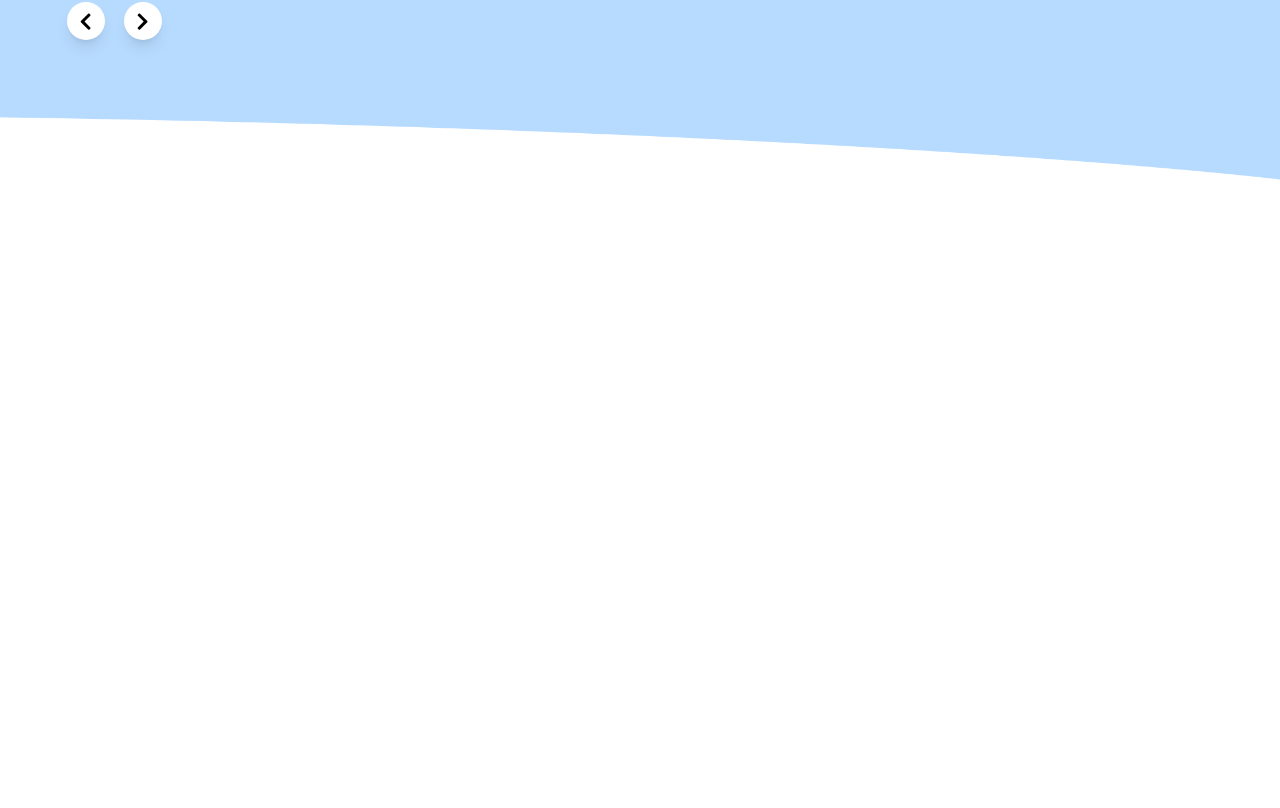
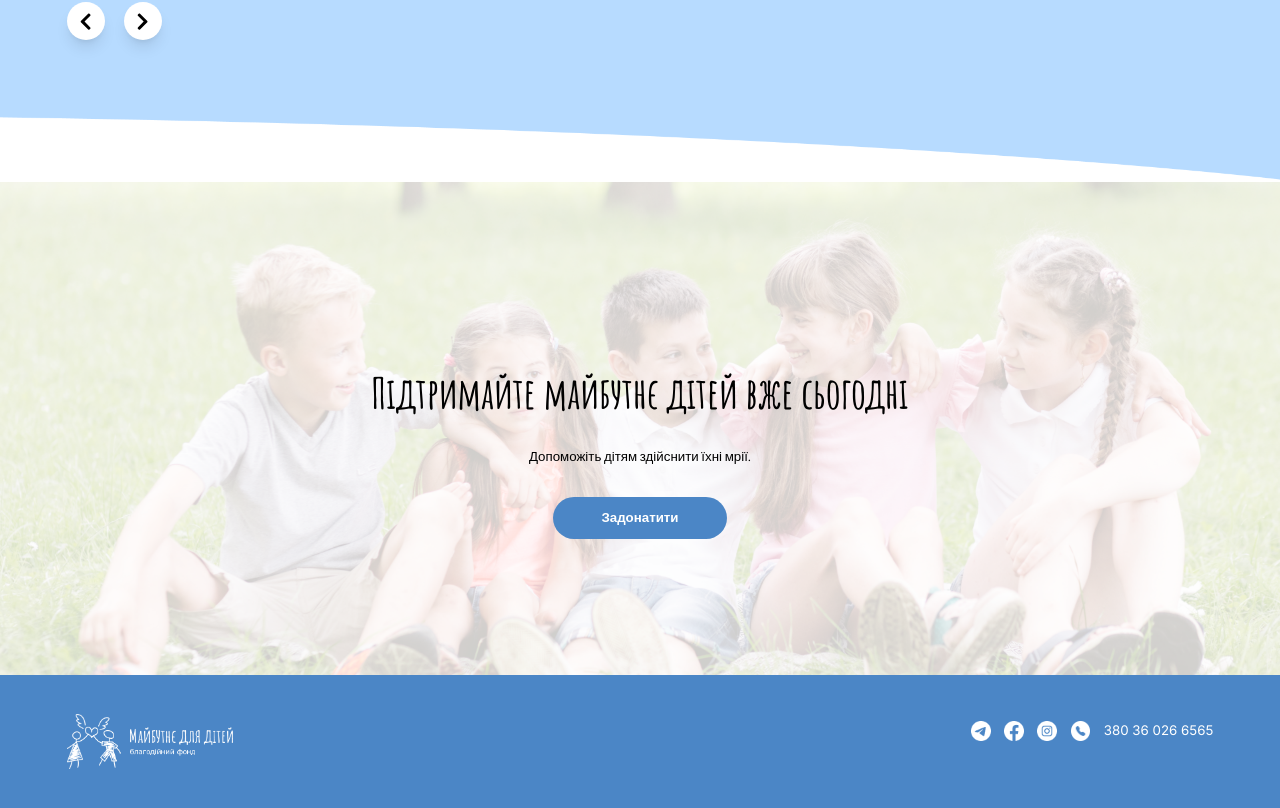
Before and after one commit to Odink923/SiteFUND, a Next.js app: page / in a window 1280 px wide. Shown: the part 4999-5807 px from the top of the page. Before the commit the page ends 5181 px from the top, so only its background shows below. Built offline with nearby package versions, Linux system fonts and the light colour scheme.

Commit message:
finish main page

```diff
--- a/src/app/components/Footer/Footer.tsx
+++ b/src/app/components/Footer/Footer.tsx
@@ -1,50 +1,45 @@
 import Image from 'next/image';
 export default function Footer() {
     return (
-       <div className="bg-[#4B86C6] flex justify-between lg:pl-[5.21vw] lg:pt-[4.89vh] lg:pb-[4.89vh]">
+       <div className="bg-[#4B86C6] pt-30 pb-30 flex flex-col-reverse justify-center items-center md:flex-row md:justify-between md:pl-[5.21vw] md:pt-[4.89vh] md:pb-[4.89vh]">
+         <div className="relative w-[112px]   h-[36px] sm:scale-125 sm:origin-left md:scale-100   md:w-[13.02vw] md:h-[4.27vw]"> {/* Забезпечує, що логотип не стискається */}
                 <Image
                     src="/images/Logo.png" // Шлях до вашого зображення
                     alt="Logo"
-                    width={250}
-                    height={82}
-                    className="object-cover
-                lg:w-[13.02vw] lg:h-[4.27vw]
-                " // Використання Tailwind класу через className
+                    fill
                 />
-          <div className="flex items-center lg:space-x-[1.04vw]   flex-shrink-0"> {/* flex контейнер для іконок з простором між ними */}
+            </div>
+          <div className="flex  items-center pb-20  space-x-[1.0625rem] md:space-x-[1.04vw]   flex-shrink-0"> {/* flex контейнер для іконок з простором між ними */}
+          <div className="relative w-[20px] h-[20px] lg:w-[1.56vw] lg:h-[1.56vw]">
                     <Image
                         src="/images/TelegramIcon.png"
                         alt="Telegram"
-                    width={40}
-                    height={40}
-                    className="object-contain
-                lg:w-[2.08vw] lg:h-[2.08vw] " // Встановлює об'єктну відповідність для утримання оригінального розміру
+                        fill
                     />
+                </div>
+                <div className="relative w-[20px] h-[20px] lg:w-[1.56vw] lg:h-[1.56vw]">
                     <Image
                         src="/images/FacebookIcon.png"
                         alt="Facebook"
-                    width={40}
-                    height={40}
-                    className="object-contain
-                lg:w-[2.08vw] lg:h-[2.08vw]  " // Встановлює об'єктну відповідність для утримання оригінального розміру
+                        fill
                     />
+                </div>
+                <div className="relative w-[20px] h-[20px] lg:w-[1.56vw] lg:h-[1.56vw]">
                     <Image
                         src="/images/InstagramIcon.png"
                         alt="Instagram"
-                    width={40}
-                    height={40}
-                    className="object-contain
-                lg:w-[2.08vw] lg:h-[2.08vw] " // Встановлює об'єктну відповідність для утримання оригінального розміру
+                        fill
                     />
+                </div>
+                <div className="relative w-[20px] h-[20px] lg:w-[1.56vw] lg:h-[1.56vw]">
                     <Image
                         src="/images/FooterIcon.png"
                         alt="Instagram"
-                    width={40}
-                    height={40}
-                    className="object-contain
-                lg:w-[2.08vw] lg:h-[2.08vw] " // Встановлює об'єктну відповідність для утримання оригінального розміру
+                        fill
                     />
-                <p className="text-white lg:text-[1.04vw] lg:pr-[5.21vw]">380 36 026 6565</p>
+                </div>
+
+                <p className="hidden md:flex text-white md:text-[1.04vw] md:pr-[5.21vw]">380 36 026 6565</p>
                 </div>
        </div>
     );
--- a/src/app/components/SupportFuture/SupportFuture.tsx
+++ b/src/app/components/SupportFuture/SupportFuture.tsx
@@ -2,22 +2,24 @@ import Image from 'next/image';
 
 export default function SupportFuture() {
     return (
-        <div className='relative z-0 lg:mt-[-7vw]'>
-
-        {/* Background Image */}
+        <div className='relative z-0 overflow-hidden'>
+            {/* Контейнер зображення */}
+            <div className="relative w-full h-auto">
                 <Image
-            src="/images/SupportFuture.png" // Path to your image
+                    src="/images/SupportFuture.png"
                     alt="Child5"
+                    layout="responsive"
                     width={1936}
                     height={1260}
-            className="object-cover w-full h-auto relative z-0"
+                    className="object-cover"
                 />
+            </div>
 
-        {/* Overlaying Elements */}
-        <div className="absolute inset-0 flex flex-col justify-center items-center pt-[3.39vw] ">
-            <h1 className="font-amatic  lg:text-[3.33vw]">Підтримайте майбутнє дітей вже сьогодні</h1>
-            <p className="font-assistant lg:text-[1.04vw] pt-[2.78vh]">Допоможіть дітям здійснити їхні мрії.</p>
-            <button className='lg:w-[13.59vw] lg:h-[3.23vw] lg:text-[1.04vw] mt-[2.78vh] bg-[#4B86C6] font-assistant font-semibold text-white justify-center items-center  rounded-[2.60vw]'>
+            {/* Накладені елементи */}
+            <div className="absolute inset-0 flex flex-col justify-center items-center pt-[3.39vw]">
+                <h1 className="pb-10 lg:pb-[0px] font-amatic text-[1.25rem] sm:text-smXl md:text-mdXl lg:text-[3.33vw] text-center">Підтримайте майбутнє дітей вже сьогодні</h1>
+                <p className=" font-assistant text-base sm:text-smBase lg:text-[1.04vw] lg:pt-[2.78vh] text-center">Допоможіть дітям здійснити їхні мрії.</p>
+                <button className='bg-[#4B86C6] text-base  w-[5.625rem]   py-2 lg:mt-[2.34vw] mt-15  font-assistant font-semibold  text-white rounded-[50px] lg:w-[13.59vw] lg:h-[3.23vw] lg:text-[1.04vw]'>
                     Задонатити
                 </button>
             </div>
--- a/src/app/page.tsx
+++ b/src/app/page.tsx
@@ -17,7 +17,6 @@ export default function Home() {
     <main >
      <div className="overflow-hidden">
       <Carrousel></Carrousel>
-
       </div>
       <AboutUs></AboutUs>
       <div className="overflow-hidden">
@@ -30,6 +29,9 @@ export default function Home() {
       <SupportKidsFuture></SupportKidsFuture>
       <OurPartners></OurPartners>
       <Reviews></Reviews>
+
+      <SupportFuture></SupportFuture>
+      <Footer></Footer>
     {/*
 
 
@@ -39,7 +41,7 @@ export default function Home() {
 
 
 
-    <SupportFuture></SupportFuture>
+
     <Footer></Footer> */}
     </main>
     </div>
```
Lines whose indentation alone changed are shown as unchanged.
